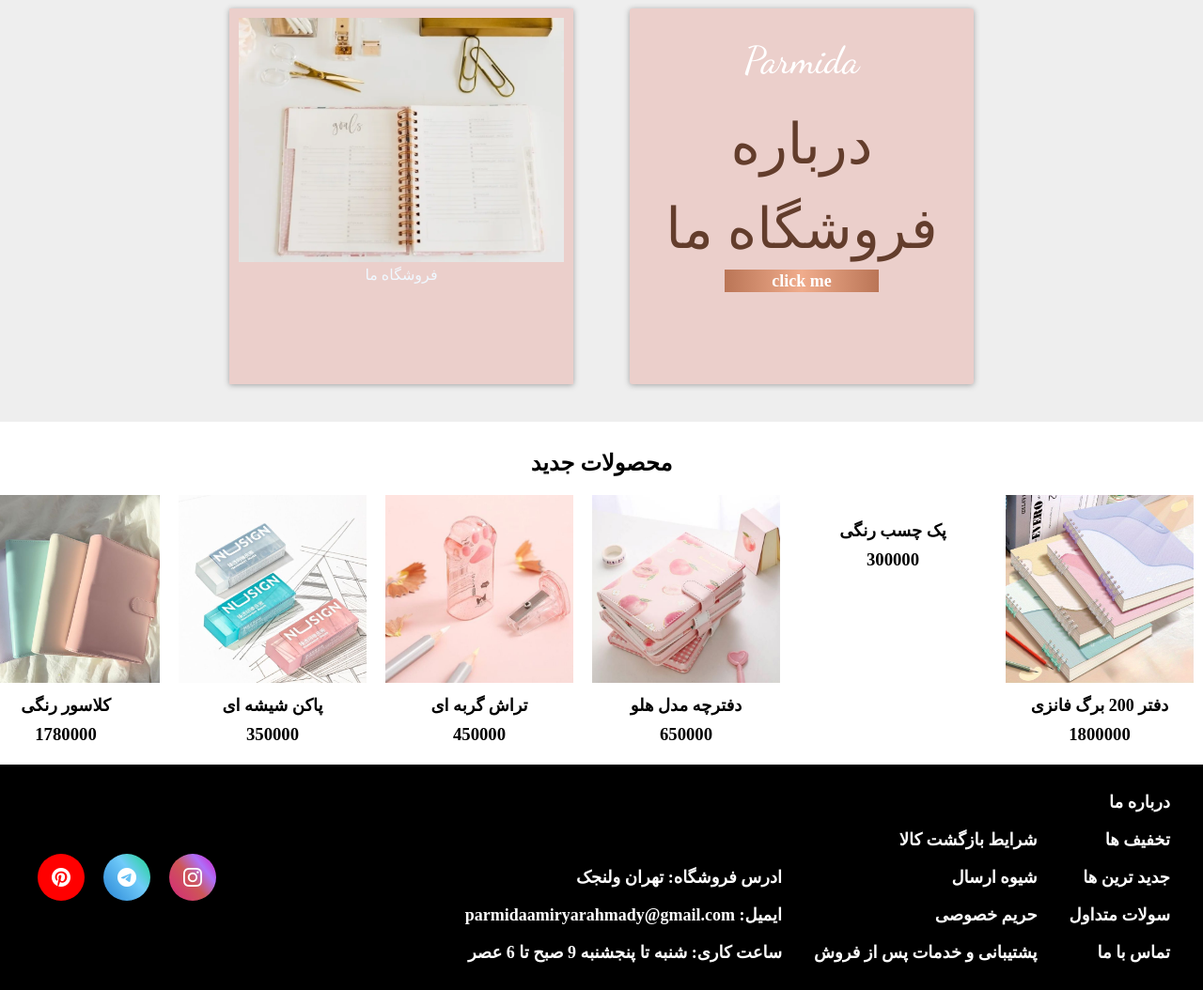
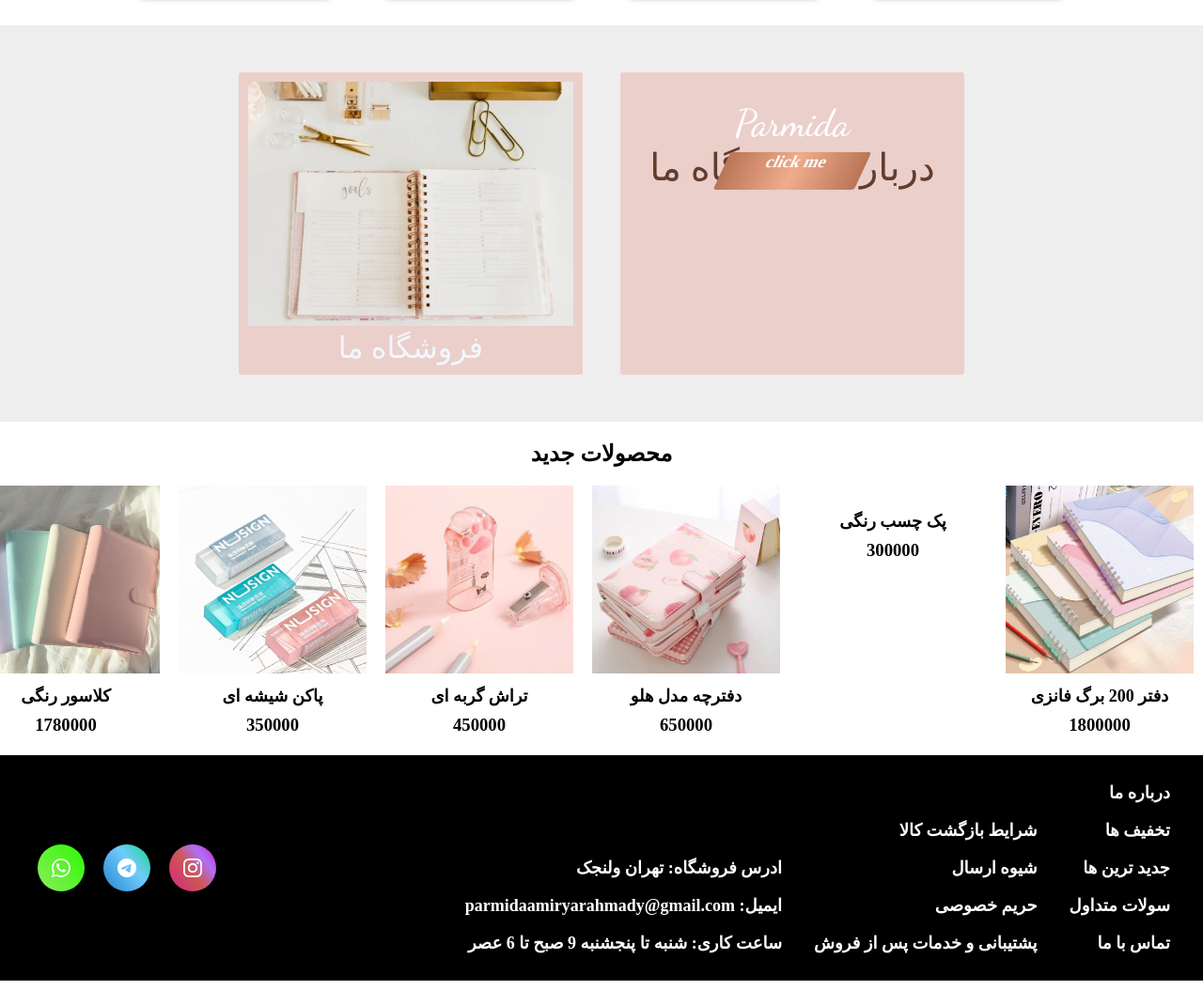
Before and after one commit to Parmida-80/shop-stationery, a plain HTML site: page index.html in a window 1280 px wide. Shown: the part 1145-2199 px from the top of the page at 94% size. Drawn offline with nearby package versions, Linux system fonts and the light colour scheme; a web font is replaced by a local one.

Commit message:
level up

```diff
--- a/asset/style/indexCss.scss
+++ b/asset/style/indexCss.scss
@@ -35,6 +35,16 @@
         display: none
     }
 }
+
+.logoHeader {
+    width: 200px;
+    display: block;
+    margin-left: auto;
+    margin-right: auto;
+
+}
+
+
 
     .banner {
         img {
@@ -137,6 +147,23 @@
         display: block;
     }
 
+
+    .dropdown {
+        background-color: #ebcfcb7a;
+
+        .list-navbar {
+            background-color: #ba888b45;
+            border-radius: 3px;
+            margin: 5px 0;
+
+            &:hover {
+                background-color: #fcfcfcd7;
+            }
+        }
+
+
+    }
+
     /////////////////////////main///////////////
     #box {
         display: flex;
@@ -171,30 +198,33 @@
         display: flex;
         flex-wrap: wrap;
         justify-content: center;
+        @include fontBox();
+        width: 100%;
         padding: 30px;
-    margin: 30px 0;
-    @include fontBox();
+        margin: 20px 0;
+
+        div {
+
+            padding: 0 20px;
+            padding: 10px;
+            justify-content: center;
+            text-align: center;
+            width: 100%;
+            background-color: $color-Pink;
+            border-radius: 3px;
+            margin: 20px;
+
+        }
 
         #box-center {
-        background-color: $color-Pink;
-        border-radius: 3px;
-        width: 400px;
-        height: 300px;
+            p {
+                font-size: 45px;
+                color: rgb(99, 61, 44);
+                padding: 50px 0;
 
+                font-size: 2.5rem; /* استفاده از واحدهای ریسپانسیو */
 
-        .butom {
-            background: linear-gradient(90deg, #ba7556 0%, #f0ac8c 50%, #ba7556 100%);
-            width: 130px;
-            margin: 10px auto;
-            @include link-a();
-            padding: 2px 50px;
-        }
-
-        p {
-            font-size: 60px;
-            color: rgb(99, 61, 44);
-            line-height: 90px;
-
+                padding: 20px 0;
 
                 span {
                     display: block;
@@ -206,30 +236,42 @@
 
             }
 
+            .butom {
+                background: linear-gradient(90deg, #ba7556 0%, #f0ac8c 50%, #ba7556 100%);
+                width: 150px;
+                margin: -60px auto;
+                transform: skew(-25deg);
+                padding: 0;
+                height: 40px;
 
+                a {
+                    @include link-a();
+                    font-style: none;
+                }
 
             }
 
-    div {
-        @include box(30%);
-        padding: 0 20px;
-        padding: 10px;
-        justify-content: center;
-        text-align: center;
+        }
 
-        button {
-            background-color: $boxColor;
-        }
     }
 
     .box-center {
         display: none;
+        align-items: center;
+        text-align: center;
+
+
+        p {
+
+            font-size: 32px;
+        }
 
         img {
             width: 100%;
         }
+
     }
-}
+
 
 
     #boxFooter {
@@ -252,9 +294,12 @@
         width: 100%;
         padding: 10px 0;
         /* کمی padding اضافه کنید */
-     scroll-snap-type: x mandatory; /* اضافه کردن scroll snapping */
-     scroll-padding: 10px; /* پدینگ برای اسکرول */
-     box-sizing: border-box; /* تضمین اینکه padding و width با هم تداخل ندارند */
+        scroll-snap-type: x mandatory;
+        /* اضافه کردن scroll snapping */
+        scroll-padding: 10px;
+        /* پدینگ برای اسکرول */
+        box-sizing: border-box;
+        /* تضمین اینکه padding و width با هم تداخل ندارند */
 
     }
 
@@ -287,26 +332,37 @@ footer {
         flex-wrap: wrap;
 
 
-    a{
+        a {
             @include link-a();
-        line-height:40px
+            line-height: 40px
         }
 
-    .footer{
+        .footer {
             display: inline-block;
             min-width: 100px;
             margin: 10px;
         }
     }
-.communication{
+
+    .communication {
         display: flex;
         justify-content: center;
-    div:nth-child(2){background: linear-gradient(52deg, rgba(39,132,212,1) 0%, rgba(112,203,250,1) 59%, rgba(26,214,136,1) 100%);}
-    div:nth-child(1){background: linear-gradient(52deg, rgba(212,39,127,1) 0%, rgba(206,86,86,1) 46%, rgba(174,112,250,1) 72%, rgba(214,26,185,1) 100%);}
-    div:nth-child(3){background:red}
+
+        div:nth-child(2) {
+            background: linear-gradient(52deg, rgba(39, 132, 212, 1) 0%, rgba(112, 203, 250, 1) 59%, rgba(26, 214, 136, 1) 100%);
+        }
+
+        div:nth-child(1) {
+            background: linear-gradient(52deg, rgba(212, 39, 127, 1) 0%, rgba(206, 86, 86, 1) 46%, rgba(174, 112, 250, 1) 72%, rgba(214, 26, 185, 1) 100%);
+        }
+
+        div:nth-child(3) {
+            background: linear-gradient(52deg, rgba(141,237,92,1) 0%, rgba(43,249,0,1) 100%);
+        }
+
         margin: auto 10px;
 
-    div{
+        div {
             width: 50px;
             height: 50px;
             border-radius: 30px;
@@ -316,7 +372,7 @@ footer {
             margin: 10px;
 
 
-        i{
+            i {
                 font-size: 20px;
                 color: white;
 
@@ -349,45 +405,64 @@ footer {
             @include navbar();
             padding: 15px;
 
-        .dropdown {
-            background-color: #ebcfcb7a;
+            // .dropdown {
+            //     background-color: #ebcfcb7a;
 
-            .list-navbar {
-                background-color: #ba888b45;
-                border-radius: 3px;
-                margin: 5px 0;
+            //     .list-navbar {
+            //         background-color: #ba888b45;
+            //         border-radius: 3px;
+            //         margin: 5px 0;
 
-                &:hover {
-                    background-color: #fcfcfcd7;
-                }
+            //         &:hover {
+            //             background-color: #fcfcfcd7;
+            //         }
+            //     }
+
+
+            // }
         }
 
-
-        }
-    }
+        /////////////main/////////////
+        // #main-main {
+        //     width: 100%;
+        //     display: flex;
+        //     div {
+        //         width: 50%;
+        //     }
 
 
 
-    /////////////main/////////////
+        //     .box-center {
+
+        //         display: inline;
+
+        //         .banner {
+        //             width: 50%;
+
+        //         }
+        //     }
+        // }
+
         #main-main {
+            background-color: #e2e2e294;
+            display: flex;
+            flex-wrap: wrap;
+            justify-content: center;
+            @include fontBox();
+            width: 100%;
 
             div {
+                width: 30%;
+
+            }
+
+            .box-center {
+                display: inline;
+
+                img {
                     width: 100%;
                 }
 
-        #box-center {
-            width: 30%;
-            height: 400px;
-        }
-
-        .box-center {
-            width: 30%;
-            display: inline;
-
-            .banner {
-                width: 100%;
-
-            }
             }
         }
 
--- a/index.html
+++ b/index.html
@@ -19,7 +19,7 @@
             <i class="bi bi-list-stars" id="menu"></i>
             <img src="asset/img/Untitled-1.png" alt="" class="logohead">
         </div>
-        <img src="asset/img" alt="">
+        <img class="logoHeader" src="asset/img/log4.png" alt="">
 
         <nav id="miniNavbar" class="navbar">
             <ul id="leader">
@@ -28,9 +28,9 @@
                 <li class="list-navbar Dropdown-list">
                     <a href="#">نوشت‌افزار</a>
                     <ul class="dropdown">
-                        <li><a href="">خودکار و روان‌نویس</a></li>
-                        <li><a href="">ماژیک و مارکر</a></li>
-                        <li class=""><a href="">مداد پاک کن</a></li>
+                        <li class="list-navbar"><a href="">خودکار و روان‌نویس</a></li>
+                        <li class="list-navbar"><a href="">ماژیک و مارکر</a></li>
+                        <li class="list-navbar"><a href="">مداد پاک کن</a></li>
                     </ul>
                 </li>
 
@@ -114,7 +114,6 @@
                         <li class="list-navbar"><a href="">پرونده و پوشه</a></li>
                         <li class="list-navbar"><a href="">منگنه و پانچ</a></li>
                         <li class="list-navbar"><a href="">لوازم سازمان‌دهی</a></li>
-                        <li class="list-navbar"><a href=""></a></li>
                     </ul>
                 </li>
 
@@ -142,7 +141,7 @@
         </div>
     </header>
 
-    <!------ main ------->
+    <!------ main ------------------------->
     <main>
 
         <article id="box">
@@ -181,9 +180,12 @@
                     درباره فروشگاه ما
                 </p>
 
-                <a class="butom" href="#">
-                    click me
-                </a>
+                <div class="butom">
+                    <a href="#">
+                        click me
+                    </a>
+                </div>
+
             </div>
 
             <div class="box-center">
@@ -294,15 +296,15 @@
 
        <div class="communication">
             <div>
-                <a href=""><i class="bi bi-instagram"></i></a>
+                <a href="https://www.instagram.com/_.p.armida._" target="_blank"><i class="bi bi-instagram"></i></a>
             </div>
 
             <div>
-                <a href=""><i class="bi bi-telegram"></i></a>
+                <a href="https://t.me/p_armida_80" target="_blank" ><i class="bi bi-telegram"></i></a>
             </div>
 
             <div>
-                <a href=""><i class="bi bi-pinterest"></i></a>
+                <a href="https://wa.me/+9809391823255" target="_blank" ><i class="bi bi-whatsapp"></i></a>
             </div>
        </div>
     </footer>
```
Also changed, not shown: asset/img/Untitled-3.png (deleted), asset/img/Untitled-4.png (deleted), asset/img/Untitled-6.png (deleted), asset/img/log.png (added), asset/img/log2.png (added), asset/img/log3.png (added), asset/img/log4.png (added), asset/img/minimalist-desk-with-closed-laptop-notepad-stylish-pen_35691-62091.jpg (deleted), asset/img/th (1).jpg (deleted), asset/img/th.jfif (deleted), asset/style/indexCss.css, 3 other files. Lines whose indentation alone changed are shown as unchanged.
